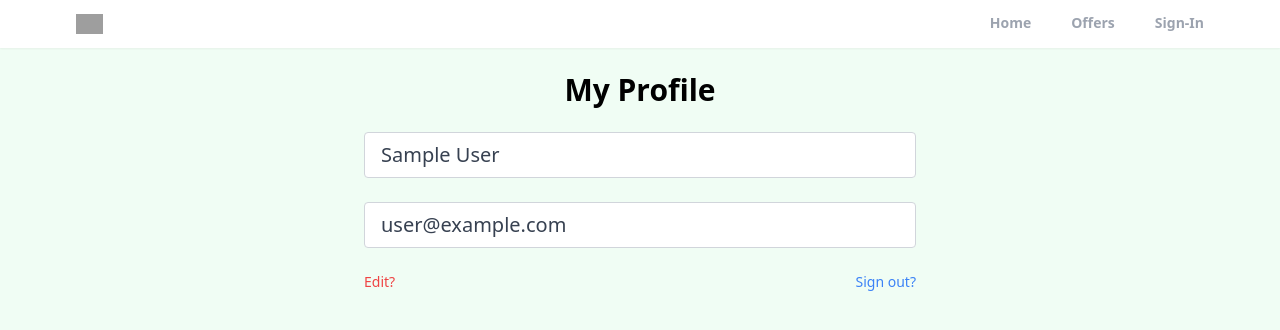
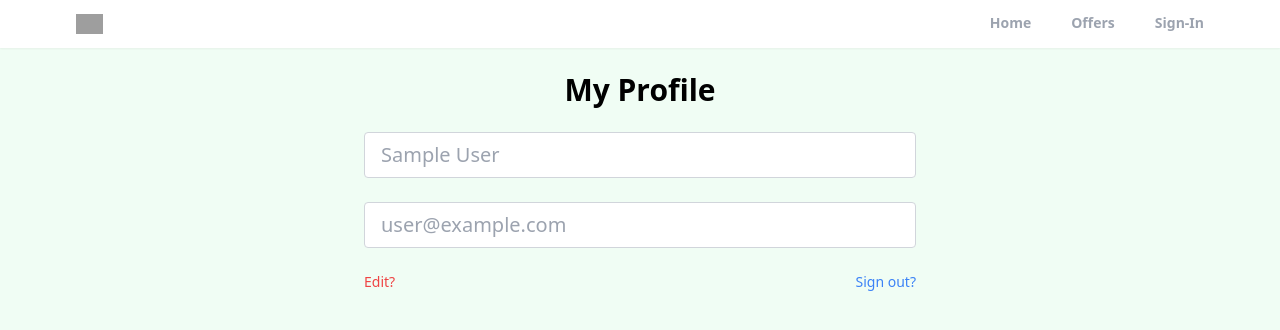
Before and after one commit to izaakdale/realtor-clone, a React (Create React App) app: page /profile in a window 1280 px wide. Shown: the top 330 px of the page. Built offline with nearby package versions, Linux system fonts and the light colour scheme; no server answers; sample sign-in values are in the browser's storage; grey boxes are pictures that could not be loaded.

Commit message:
added update profile functionality

```diff
--- a/src/pages/Profile.jsx
+++ b/src/pages/Profile.jsx
@@ -1,19 +1,46 @@
-import { getAuth } from 'firebase/auth';
+import { getAuth, updateProfile } from 'firebase/auth';
+import { doc, updateDoc } from 'firebase/firestore';
 import React, { useState } from 'react';
 import { useNavigate } from 'react-router';
+import { toast } from 'react-toastify';
+import { db } from '../auth/firebase';
 
 export default function Profile() {
   const auth = getAuth();
   const navigate = useNavigate();
+
   const [formData, setFormData] = useState({
     name: auth.currentUser.displayName,
     email: auth.currentUser.email,
   });
   const { name, email } = formData;
 
+  const [editActive, setEditActive] = useState(false);
+
   function onSignOutClick(e) {
     auth.signOut();
     navigate('/');
+  }
+
+  function onChange(e) {
+    setFormData((prevState) => ({
+      ...prevState,
+      [e.target.id]: e.target.value,
+    }));
+  }
+
+  async function onSubmit() {
+    try {
+      if (name !== auth.currentUser.displayName) {
+        await updateProfile(auth.currentUser, { displayName: name });
+      }
+
+      const docRef = doc(db, 'users', auth.currentUser.uid);
+      await updateDoc(docRef, { name });
+      toast.success('profile updated');
+    } catch (error) {
+      toast.error('error updating profile');
+    }
   }
 
   return (
@@ -26,20 +53,30 @@ export default function Profile() {
               type='text'
               id='name'
               value={name}
-              disabled={true}
-              className='mb-6 w-full px-4 py-2 text-xl text-gray-700 bg-white border-gray-300 rounded transition ease-in-out duration-200'
+              disabled={!editActive}
+              onChange={onChange}
+              className={`mb-6 w-full px-4 py-2 text-xl text-gray-400 bg-white border-gray-300 rounded transition ease-in-out duration-200 ${
+                editActive && 'bg-red-100 text-gray-700'
+              }`}
             />
             <input
               type='text'
               id='email'
               value={email}
-              disabled={true}
-              className='mb-6 w-full px-4 py-2 text-xl text-gray-700 bg-white border-gray-300 rounded transition ease-in-out duration-200'
+              disabled
+              onChange={onChange}
+              className={`mb-6 w-full px-4 py-2 text-xl text-gray-400 bg-white border-gray-300 rounded transition ease-in-out duration-200`}
             />
 
             <div className='flex justify-between text-sm'>
-              <p className='text-red-500 hover:text-red-700 cursor-pointer'>
-                <span>Edit?</span>
+              <p
+                onClick={() => {
+                  editActive && onSubmit();
+                  setEditActive(!editActive);
+                }}
+                className='text-red-500 hover:text-red-700 cursor-pointer'
+              >
+                <span>{editActive ? 'Apply changes' : 'Edit?'}</span>
               </p>
               <p
                 onClick={onSignOutClick}
```
